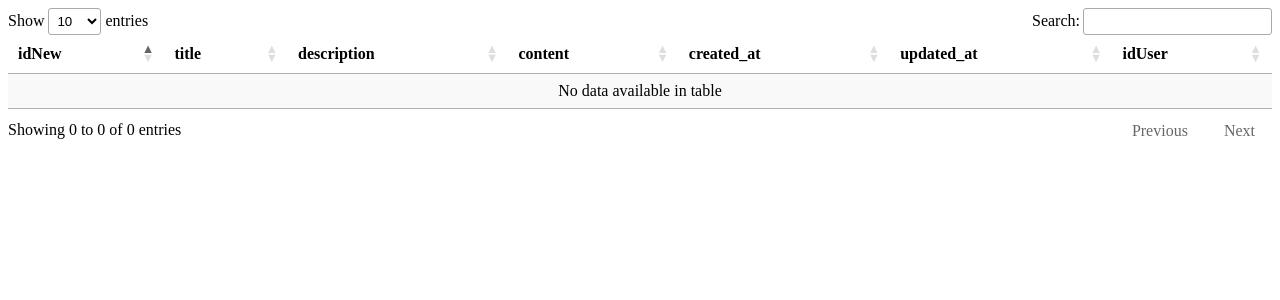
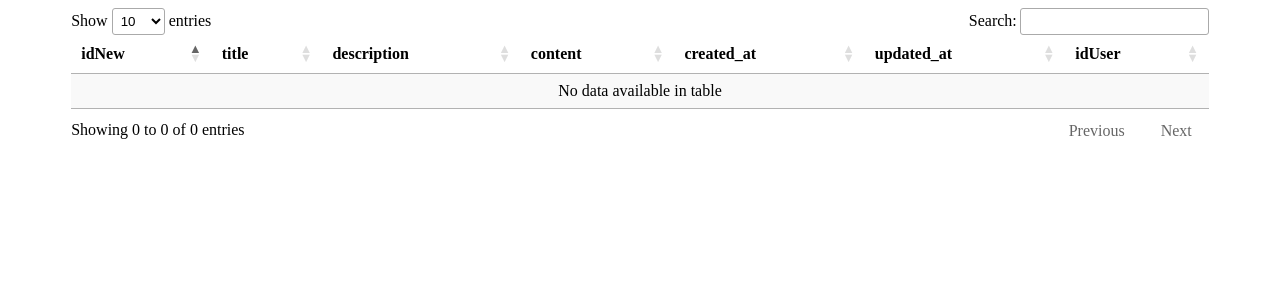
Before and after one commit to AtlasGeneticsOncology/NewsPlugging, a PHP site: page / in a window 1280 px wide. Shown: the top 300 px of the page. Run offline with PHP 8.4, Linux system fonts and the light colour scheme; data that the repository does not hold is empty; a stand-in replaces the project's code that opens the database connection; some libraries are stand-ins or nearby versions.

Commit message:
Pequeñas Modificaciones

```diff
--- a/index.php
+++ b/index.php
@@ -4,11 +4,13 @@
     <title>NewsPlugging</title>
     <meta charset="utf-8"/>
     <link rel="stylesheet" type="text/css" href="https://cdn.datatables.net/1.11.5/css/jquery.dataTables.css">
+    <link rel="stylesheet" type="text/css" href="news.css">
     <script src="https://code.jquery.com/jquery-3.6.0.js" integrity="sha256-H+K7U5CnXl1h5ywQfKtSj8PCmoN9aaq30gDh27Xc0jk=" crossorigin="anonymous"></script>
 
 </head>
 <body onload="load()">
-    <table id="myTable" class="display" style="width:100%">
+    <div id="table-container">
+        <table id="NewsTable" class="display" style="width:100%">
             <thead>
                 <tr>
                     <th>idNew</th>
@@ -21,9 +23,7 @@
                 </tr>
             </thead>
         </table>
-
-
-
+    </div>
     <script type="text/javascript" charset="utf8" src="https://cdn.datatables.net/1.11.5/js/jquery.dataTables.js"></script>
     <script type="text/javascript" src="news.js"></script>
 </body>
--- a/news.css
+++ b/news.css
@@ -0,0 +1,4 @@
+#table-container{
+    width:90%;
+    margin:auto;
+}
--- a/news.js
+++ b/news.js
@@ -1,4 +1,4 @@
-$('#myTable').DataTable( {
+$('#NewsTable').DataTable( {
     ajax: {
         url : 'ajax/get-news-datatable.php',
         type : 'GET',
```
Lines whose indentation alone changed are shown as unchanged.
